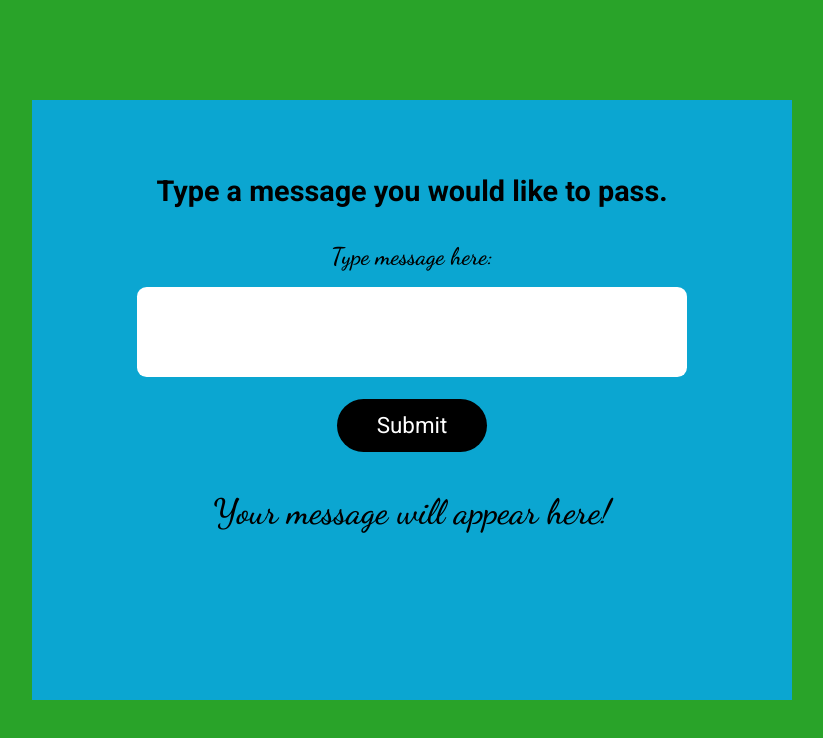
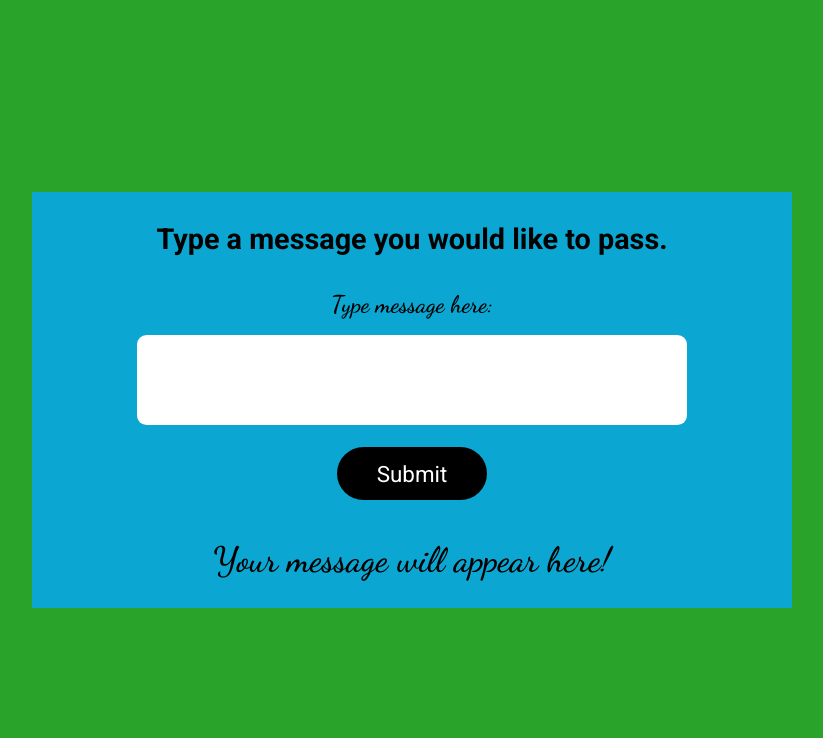
Before and after one commit to VLOrozco/javascript-pass-the-message, a plain HTML site: page index.html in a window 1280 px wide. Shown: the whole page, without its empty margins (228-1051 px from the left). Drawn offline with Linux system fonts and the light colour scheme.

Commit message:
Adjust height for container and messageDisplay

```diff
--- a/styles.css
+++ b/styles.css
@@ -34,8 +34,7 @@ body,
   align-self: center;
   width: 100%;
   max-width: 760px;
-  height: 600px;
-  max-height: 800px;
+  height: auto;
   margin: 1em;
   padding: 1em;
   background-color: rgb(11, 166, 209);
@@ -108,7 +107,7 @@ body,
 #messageDisplay {
   width: 100%;
   max-width: 600px;
-  height: 160px;
+  height: auto;
   max-height: 300px;
   margin-top: 0.8em;
   padding: 0.3em;
```
